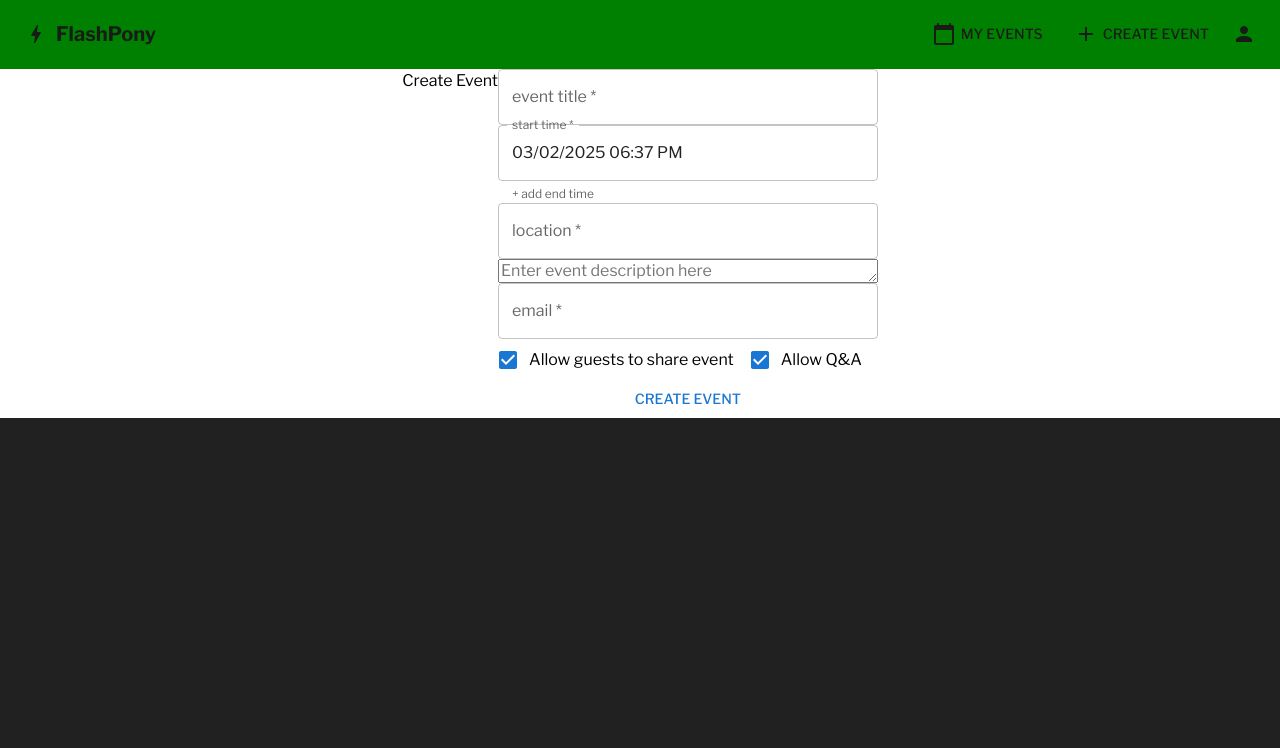
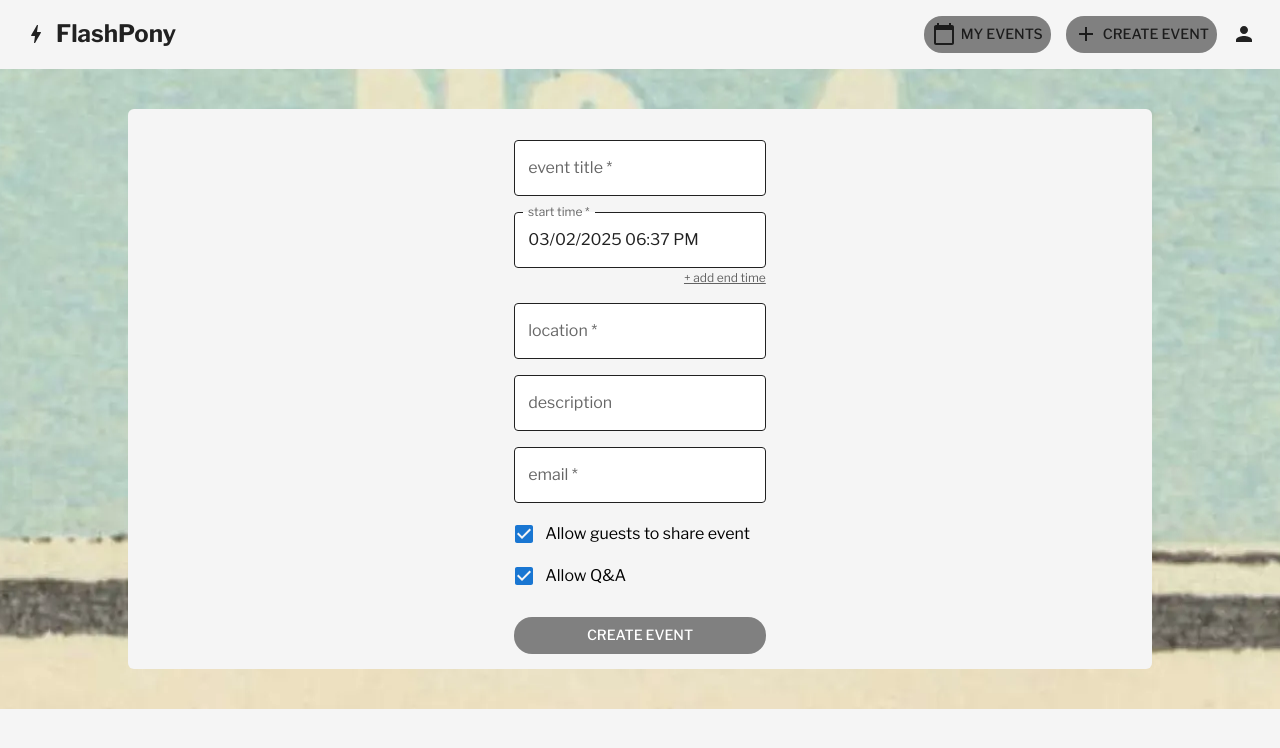
Before and after one commit to kalikokalikova/fp-client, a React (Vite) app: page / in a window 1280 px wide. Shown: the top 748 px of the page. Built offline with nearby package versions, Linux system fonts and the light colour scheme.

Commit message:
styles, good enough for now

```diff
--- a/src/App.css
+++ b/src/App.css
@@ -1,4 +1,4 @@
 body {
-    background-color: #181818f5;
+    background-color: #f5f5f5;
     font-family: 'Libre Franklin', sans-serif;
 }
--- a/src/components/NavBar.jsx
+++ b/src/components/NavBar.jsx
@@ -42,7 +42,7 @@ function NavBar() {
   return (
     <AppBar
       position="inherit"
-      sx={{ backgroundColor: "green", boxShadow: "none" }}
+      sx={{ backgroundColor: "primaryLight", boxShadow: "none" }}
     >
       <Container sx={{ maxWidth: "100% !important" }}>
         <Toolbar disableGutters>
@@ -54,7 +54,7 @@ function NavBar() {
             }}
           />
           <Typography
-            variant="h6"
+            variant="h2"
             noWrap
             component="a"
             href="#"
@@ -121,7 +121,7 @@ function NavBar() {
             }}
           />
           <Typography
-            variant="h5"
+            variant="h2"
             noWrap
             component="a"
             href="#"
--- a/src/pages/CreateEventPage.jsx
+++ b/src/pages/CreateEventPage.jsx
@@ -16,8 +16,26 @@ import {
 import api from "../api";
 import { Day_1 } from "../assets/cards";
 
+const commonInputStyles = {
+  marginTop: "16px", // example style
+  width: "100%",
+  backgroundColor: "white", // custom parchment color
+  "& .MuiOutlinedInput-root": {
+    "& fieldset": {
+      borderColor: "#181818f5", // custom charcoal color
+    },
+    "&:hover fieldset": {
+      borderColor: "#000", // Darker on hover
+    },
+    "&.Mui-focused fieldset": {
+      borderColor: "#3f51b5", // Custom focus color (primary)
+    },
+  },
+};
+
 function CreateEventPage() {
   const [showEndDateTime, setShowEndDateTime] = useState(false);
+	const backgroundImage = `url(${Day_1})`;
   const [formData, setFormData] = useState({
     title: "",
     startTime: dayjs().toISOString(),
@@ -30,14 +48,14 @@ function CreateEventPage() {
   });
 
   useEffect(() => {
-		console.log(formData)
-	}, [formData])
+    console.log(formData);
+  }, [formData]);
 
   useEffect(() => {
     if (!showEndDateTime) {
-			setFormData((prev) => ({ ...prev, endTime: null}))
+      setFormData((prev) => ({ ...prev, endTime: null }));
     }
-	}, [showEndDateTime])
+  }, [showEndDateTime]);
 
   const handleChange = (e) => {
     const { id, value, checked, type } = e.target;
@@ -53,7 +71,7 @@ function CreateEventPage() {
 
   const handleEndDateTimeToggle = (e) => {
     setShowEndDateTime(!showEndDateTime);
-	}
+  };
 
   const handleSubmit = async (e) => {
     e.preventDefault();
@@ -76,9 +94,29 @@ function CreateEventPage() {
   };
 
   return (
-    <Box sx={{ backgroundColor: "white" }}>
-      <Container sx={{ display: "flex", justifyContent: "center" }}>
-        <Typography>Create Event</Typography>
+    <Box
+      sx={{
+        display: "flex",
+        justifyContent: "center",
+        backgroundImage: backgroundImage, // Add the image URL here
+        backgroundPosition: "bottom", // Centers the image
+      }}
+    >
+      <Container
+        sx={{
+          display: "flex",
+          flexDirection: "column",
+          alignItems: "center",
+          padding: "15px",
+          backgroundColor: "primaryLight",
+          margin: "40px 27px",
+          width: "80%",
+          borderRadius: "6px",
+        }}
+      >
+        {/* <Typography variant="h1" gutterBottom>
+          Create Event
+        </Typography> */}
         <FormControl component="form" onSubmit={handleSubmit}>
           <TextField
             id="title"
@@ -86,25 +124,47 @@ function CreateEventPage() {
             variant="outlined"
             value={formData.title}
             onChange={handleChange}
+            sx={commonInputStyles}
           />
 
           <MobileDateTimePicker
+            sx={commonInputStyles}
             id="startTime"
             label="start time *"
             value={dayjs(formData.startTime)}
             onChange={(newValue) => handleDateChange("startTime", newValue)}
           />
           {showEndDateTime ? (
-						<><MobileDateTimePicker
+            <>
+              <MobileDateTimePicker
                 id="endTime"
                 label="end time"
                 value={formData.endTime ? dayjs(formData.endTime) : null}
                 onChange={(newValue) => handleDateChange("endTime", newValue)}
+                sx={commonInputStyles}
               />
-					<FormHelperText onClick={handleEndDateTimeToggle}>- remove end time</FormHelperText></>
-
+              <FormHelperText
+                sx={{
+                  textAlign: "right",
+                  margin: 0,
+                  textDecoration: "underline",
+                }}
+                onClick={handleEndDateTimeToggle}
+              >
+                - remove end time
+              </FormHelperText>
+            </>
           ) : (
-						<FormHelperText onClick={handleEndDateTimeToggle}>+ add end time</FormHelperText>
+            <FormHelperText
+              sx={{
+                textAlign: "right",
+                margin: 0,
+                textDecoration: "underline",
+              }}
+              onClick={handleEndDateTimeToggle}
+            >
+              + add end time
+            </FormHelperText>
           )}
 
           <TextField
@@ -113,13 +173,16 @@ function CreateEventPage() {
             variant="outlined"
             value={formData.location}
             onChange={handleChange}
+            sx={commonInputStyles}
           />
 
-          <TextareaAutosize
-            placeholder="Enter event description here"
+          <TextField
+            id="description"
+            label="description"
+            variant="outlined"
             value={formData.description}
             onChange={handleChange}
-            id="description"
+            sx={commonInputStyles}
           />
 
           <TextField
@@ -128,9 +191,10 @@ function CreateEventPage() {
             variant="outlined"
             value={formData.email}
             onChange={handleChange}
+            sx={commonInputStyles}
           />
 
-          <Box>
+          <Box sx={{ display: "flex", flexDirection: "column", marginTop: "10px" }}>
             <FormControlLabel
               control={
                 <Checkbox
@@ -153,7 +217,7 @@ function CreateEventPage() {
             />
           </Box>
 
-          <Button type="submit">create event</Button>
+          <Button type="submit" sx={{ marginTop: "20px" }}>create event</Button>
         </FormControl>
       </Container>
     </Box>
--- a/src/theme.jsx
+++ b/src/theme.jsx
@@ -12,6 +12,39 @@ const theme = createTheme({
   typography: {
     fontFamily: 'Libre Franklin, sans-serif',
   },
+  components: {
+    MuiButton: {
+      styleOverrides: {
+        root: {
+          backgroundColor: "gray",
+          color: "white",
+          borderRadius: '18px', // Pill shape
+        },
+      },
+    },
+    MuiTypography: {
+      styleOverrides: {
+        h1: {
+          fontSize: '1.6rem',
+        },
+        h2: {
+          fontSize: '1.5rem',
+        },
+        h3: {
+          fontSize: '1rem',
+        },
+        h4: {
+          fontSize: '.75rem',
+        },
+        h5: {
+          fontSize: '.5rem',
+        },
+        h6: {
+          fontSize: '.25rem',
+        },
+      },
+    },
+  },
 });
 
 export default theme;
```
Lines whose indentation alone changed are shown as unchanged.
